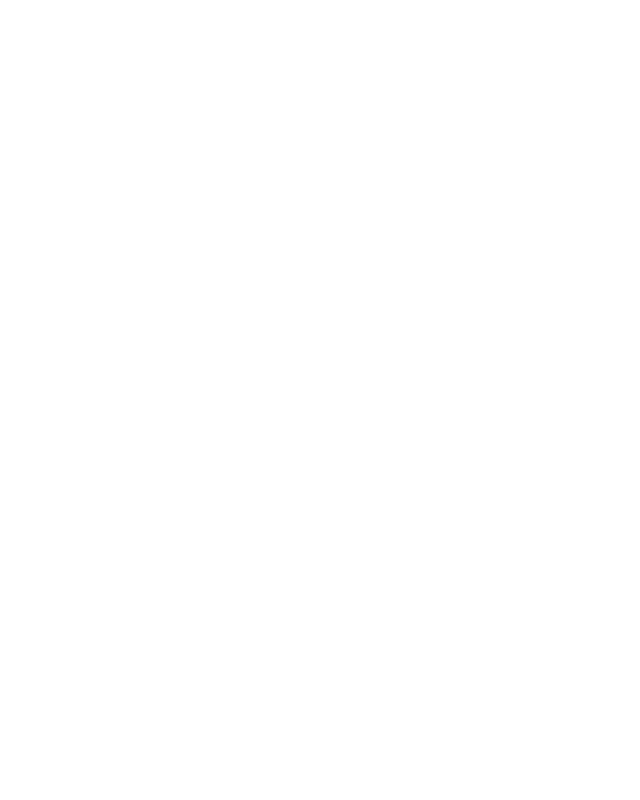
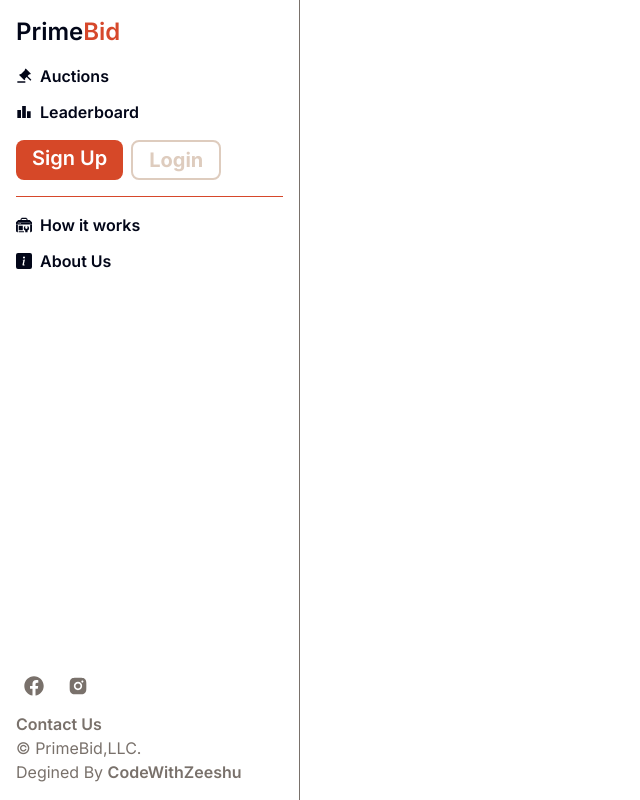
Before and after one commit to LeenaMondal01/Auction-Platform-Project, a React (Vite) app in the folder frontend/: page / in a window 1280 px wide. Shown: the whole page, without its empty margins (0-640 px from the left). Built offline with nearby package versions, Linux system fonts and the light colour scheme.

Commit message:
Implement sidebar with logout functionality

```diff
--- a/frontend/src/layout/SideDrawer.jsx
+++ b/frontend/src/layout/SideDrawer.jsx
@@ -1,11 +1,159 @@
-import React from 'react'
+  import React, { useState } from 'react';
+  import { RiAuctionFill, RiInstagramFill } from "react-icons/ri";
+  import { MdLeaderboard, MdDashboard } from "react-icons/md";
+  import { SiGooglesearchconsole } from "react-icons/si";
+  import { BsFillInfoSquareFill } from "react-icons/bs";
+  import { FaFacebook, FaEye } from "react-icons/fa";
+  import { GiHamburgerMenu } from "react-icons/gi";
+  import { IoMdCloseCircleOutline, IoIosCreate } from "react-icons/io";
+  import { FaFileInvoiceDollar } from "react-icons/fa6";
+  import { useDispatch, useSelector } from "react-redux";
+  import { logout } from "../store/slices/userSlice";
+   import { Link } from "react-router-dom";
 
-const SideDrawer = () => {
-  return (
-    <div>
+
+
+     const SideDrawer = () => {
+     const[show,setShow]= useState(false);
+
+      const{isAuthenticated, user}=useSelector((state)=>state.user);
+
+      const dispatch=useDispatch();
+      const handleLogout= ()=>{
+        dispatch(logout());
+      };
+
+
+
+
+    return (
+    <>
+    <div
+  onClick={() => setShow(!show)}
+  className="fixed right-5 top-5 bg-primary text-white text-3xl p-2 rounded-md hover:bg-primaryHover lg:hidden"
+>
+  <GiHamburgerMenu />
+</div>
+
+<div className={`w-full sm:w-[300px] bg-lightBg h-full fixed top-0 ${show ? "left-0" : "left-[-100%]"}
+  transition-all duration-100 p-4 flex flex-col justify-between lg:left-0 border-r border-stone-500`}>
+  <div className="relative">
+    <Link to={"/"}>
+      <h4 className="text-2xl font-semibold mb-4">
+        Prime<span className="text-[#D6482b]">Bid</span>
+      </h4>
+    </Link>
+    <ul className="flex flex-col gap-3">
+      <li>
+        <Link to={"/auctions"}className="flex tex-xl font-semibold gap-2 items-center hover:text-[#D6482b]  hover:transition-all hover:duration-150 "
+       >
+        <RiAuctionFill/>Auctions
+        </Link>
+      </li>
+       <li>
+        <Link to={"/leaderboard"}className="flex tex-xl font-semibold gap-2 items-center hover:text-[#D6482b]  hover:transition-all hover:duration-150 "
+        >
+        <MdLeaderboard/>Leaderboard
+        </Link>
+      </li>
+
+
+        {isAuthenticated && user && user.role ==="Auctioneer"&&(
+          <>
+           <li>
+        <Link
+        to={"/submit-commission"} className="flex tex-xl font-semibold gap-2 items-center hover:text-[#D6482b] hover:transition-all hover:duration-150 "
+        ><FaFileInvoiceDollar/>submit commission
+        </Link>
+      </li>
+        <li>
+        <Link
+        to={"/create-auction"} className="flex tex-xl font-semibold gap-2 items-center hover:text-[#D6482b] hover:transition-all hover:duration-150 "
+        ><IoIosCreate/>Create Auction
+        </Link>
+      </li>
+       <li>
+        <Link
+        to={"/view-my-auctions"} className="flex tex-xl font-semibold gap-2 items-center hover:text-[#D6482b] hover:transition-all hover:duration-150 "
+        ><FaEye/>view My Auctions
+        </Link>
+      </li>
+
+          </>
+
+       )}
+       {
+        isAuthenticated && user && user.role === "Super Admin" &&(
+            <li>
+        <Link
+        to={"/dashboard"} className="flex tex-xl font-semibold gap-2 items-center hover:text-[#D6482b] hover:transition-all hover:duration-150 "
+        ><MdDashboard/>Dashboard
+        </Link>
+      </li>
+        )
+       }
+
+    </ul>
+    {
+      !isAuthenticated ?(
+            <>
+            <div className="my-4 flex gap-2">
+               <Link to={"/sign-up"} className="bg-[#D64828] font-semibold hover:bg-[#b8381e] text-xl py-1 px-4 rounded-md text-white">Sign Up</Link>
+               <Link to={"/login"} className="text-[#DECCBE] bg-transparent border-[#DECCBE] border-2
+               hover:bg-[#fffefd] hover:text-[#fdba88] font-bold text-xl py-1 px-4 rounded-md ">Login</Link>
+
+            </div>
+            </>
+      ):(
+        <>
+        <div className ="my-4 flex gap-4 w-fit" onClick={handleLogout}>
+          <button className="bg-[#D64828] font-semibold hover:bg-[#b8381e] text-xl text-white">Logout</button>
+        </div>
+
+        </>
+      )
+    }
+     <hr className="mb-4 border-t-[#d6482b]"/>
+     <ul className="flex flex-col gap-3">
+       <li>
+        <Link to={"/how-it-works-info"}
+        className="flex tex-xl font-semibold gap-2 items-center hover:text-[#D6482b]  hover:transition-all hover:duration-150 "
+       >
+        <SiGooglesearchconsole/>How it works
+        </Link>
+      </li>
+        <li>
+        <Link to={"/about"}
+        className="flex tex-xl font-semibold gap-2 items-center hover:text-[#D6482b]  hover:transition-all hover:duration-150 "
+       >
+        <BsFillInfoSquareFill/> About Us
+        </Link>
+      </li>
+     </ul>
+     <IoMdCloseCircleOutline
+     onClick={()=> setShow(!show)}
+      className="absolute top-0 right-4 text-[28px] sm:hidden"/>
+  </div>
+  <div>
+     <div className="flex gap-2 items-center mb-2">
+      <Link to="/" className="bg-white text-stone-500 p-2 text-xl rounded-sm hover:text-bule-700"><FaFacebook/></Link>
+       <Link to="/" className="bg-white text-stone-500 p-2 text-xl rounded-sm hover:text-pink-500"><RiInstagramFill/></Link>
+
 
     </div>
-  )
-}
+    <Link to = {"/contact"} className=" text-stone-500 font-semibold hover:text-[#d6482b] hover:transition-all  ">Contact Us</Link>
+    <p className="text-stone-500">&copy; PrimeBid,LLC.</p>
+    <p className="text-stone-500">
+      Degined By <Link to ={"/"} className="font-semibold hover:text-[#d6482b] hover:transition-all hover:duration-150">CodeWithZeeshu</Link>
+    </p>
+  </div>
+</div>
 
-export default SideDrawer
+
+    </>
+
+
+    );
+  };
+
+  export default SideDrawer
--- a/frontend/src/main.jsx
+++ b/frontend/src/main.jsx
@@ -7,6 +7,9 @@
 
 createRoot(document.getElementById('root')).render(
   <StrictMode>
-    <App />
+     <Provider store={store}>
+       <App />
+     </Provider>
+
   </StrictMode>,
-)
+);
--- /dev/null
+++ b/frontend/src/store/slices/userSlice.js
@@ -0,0 +1,47 @@
+import {createSlice} from "@reduxjs/toolkit"
+import axios from "axios";
+import {toast} from "react-toastify";
+
+const userSlice = createSlice({
+    name:"user",
+    initialState:{
+        loading:false,
+        isAuthenticated:false,
+        user:{},
+        leaderboard:[],
+
+    },
+    reducers:{
+        logoutSuccess(state,action){
+            state.isAuthenticated = false;
+            state.user={};
+
+        },
+        logoutFailed(state,action){
+            state.loading=false;
+            state.isAuthenticated=state.isAuthenticated;
+            state.user=state.user;
+
+         },
+        clearAllErrors(state,action){
+            state.user=state.user;
+            state.isAuthenticated=state.isAuthenticated;
+            state.leaderboard=state.leaderboard;
+            state.loading=false;
+         },
+     },
+  });
+
+    export const logout=()=>async(dispatch)=>{
+        try{
+          const response= await axios.get("http://localhost:5000/api/v1/user/logout,",{withCredentials:true});
+          dispatch(userSlice.actions.logoutSuccess());
+          toast.success(response.data.message);
+          dispatch(userSlice.actions.clearAllErrors());
+        }catch(error){
+           dispatch(userSlice.actions.logoutFailed());
+           toast.error(error.response.data.message);
+           dispatch(userSlice.actions.clearAllErrors());
+        }
+    };
+  export default userSlice.reducer;
--- a/frontend/src/store/store.js
+++ b/frontend/src/store/store.js
@@ -1,5 +1,8 @@
 import { configureStore } from "@reduxjs/toolkit";
+import userReducer from "./slices/userSlice";
 
 export const store = configureStore({
-    reducer: {},
+    reducer: {
+      user:userReducer
+    },
 });
```
